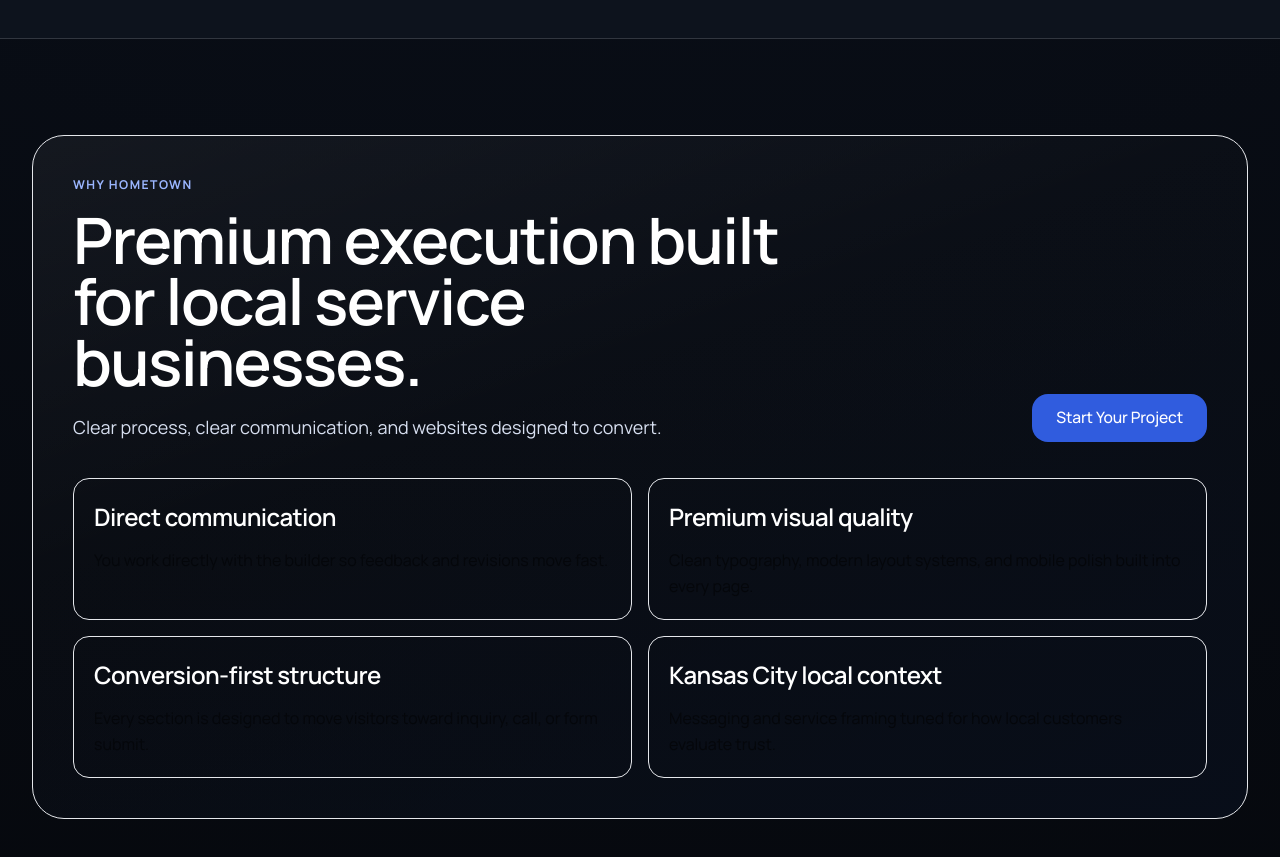
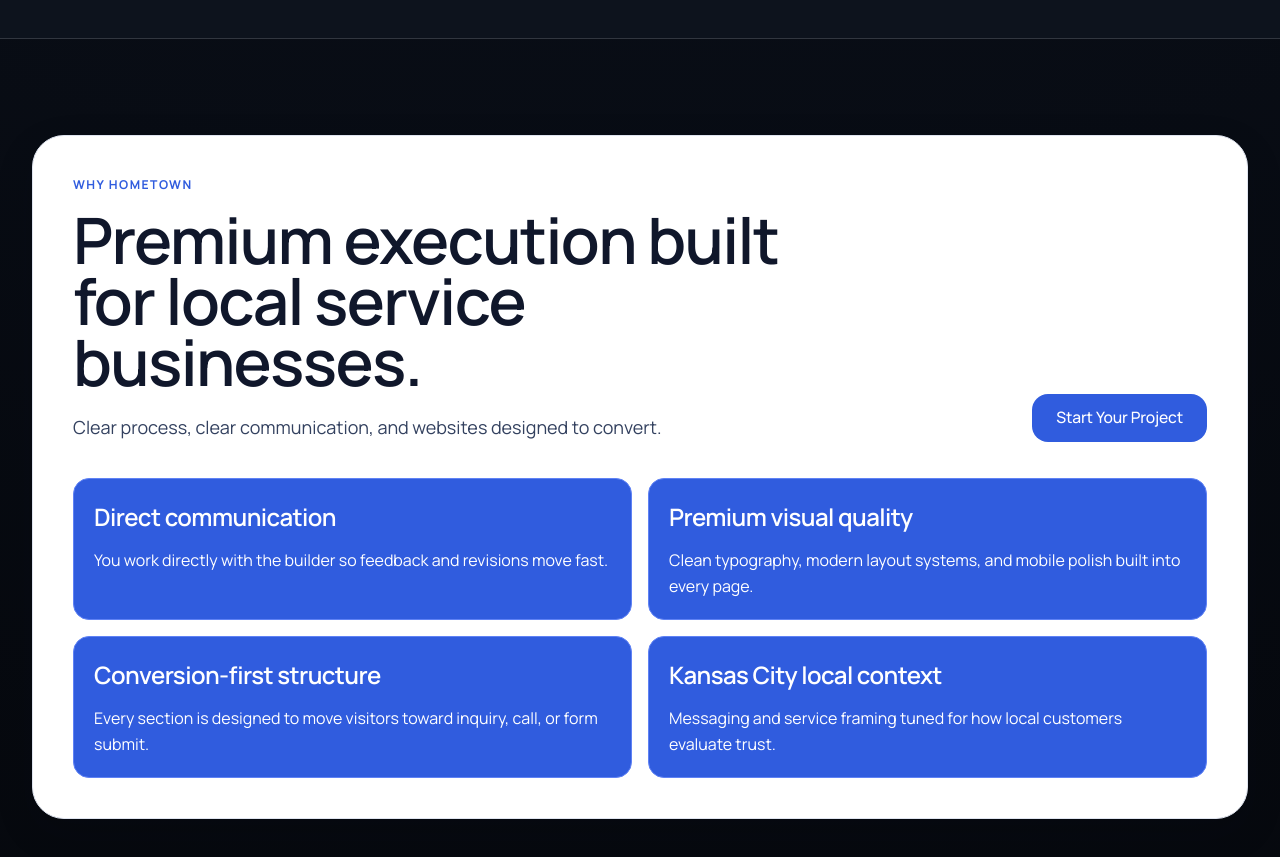
Before and after one commit to krcoffelt/HomeTown3, a Next.js app: page / in a window 1280 px wide. Shown: the part 1580-2437 px from the top of the page. Built offline with nearby package versions, Linux system fonts and the light colour scheme; no server answers.

Commit message:
Polish why hometown styling and update service pricing data

```diff
--- a/components/sections/why-hometown.tsx
+++ b/components/sections/why-hometown.tsx
@@ -23,30 +23,30 @@
 export function WhyHometown() {
   return (
     <SectionShell>
-      <section className="rounded-[2rem] border border-white/14 bg-[linear-gradient(160deg,rgba(255,255,255,0.05),rgba(255,255,255,0.01)_40%,rgba(8,14,26,0.94)_100%)] px-7 py-8 md:px-10 md:py-10">
+      <section className="rounded-[2rem] border border-[#dfe4ef] bg-white px-7 py-8 shadow-[0_14px_38px_rgba(6,10,20,0.14)] md:px-10 md:py-10">
         <div className="flex flex-wrap items-end justify-between gap-6">
           <div className="max-w-3xl">
-            <p className="kicker">Why Hometown</p>
-            <h2 className="mt-4 text-[clamp(2rem,5vw,4.2rem)] font-semibold leading-[0.95] tracking-tight text-white">
+            <p className="section-eyebrow text-[#305cde]">Why Hometown</p>
+            <h2 className="mt-4 text-[clamp(2rem,5vw,4.2rem)] font-semibold leading-[0.95] tracking-tight text-[#10172b]">
               Premium execution built for local service businesses.
             </h2>
-            <p className="mt-5 text-lg leading-relaxed text-white/84">
+            <p className="mt-5 text-lg leading-relaxed text-[#33415f]">
               Clear process, clear communication, and websites designed to convert.
             </p>
           </div>
-          <Button href="/contact#form">Start Your Project</Button>
+          <Button href="/contact#form" className="bg-[#305cde] text-white">Start Your Project</Button>
         </div>
 
         <div className="mt-9 grid gap-4 md:grid-cols-2">
           {pillars.map((item) => (
             <article
               key={item.title}
-              className="rounded-2xl border border-white/16 bg-[#0b1220]/78 px-5 py-5 transition duration-300 hover:border-white/28 hover:bg-[#0d1729]/92"
+              className="rounded-2xl border border-[#5f82f5] bg-[#305cde] px-5 py-5 transition duration-300 hover:-translate-y-0.5 hover:bg-[#2a53cf]"
             >
               <h3 className="text-[1.5rem] font-semibold tracking-tight text-white">
                 {item.title}
               </h3>
-              <p className="mt-3 text-base leading-relaxed text-white/84">
+              <p className="mt-3 text-base leading-relaxed !text-white">
                 {item.body}
               </p>
             </article>
--- a/data/services.ts
+++ b/data/services.ts
@@ -15,7 +15,7 @@
     slug: "google-business-profile-setup",
     shortDescription: "Optimize your local profile for stronger discovery.",
     fullDescription: "Setup and optimization of your Google Business Profile for stronger local visibility.",
-    price: "",
+    price: "$250",
     sortOrder: 2
   },
   {
@@ -23,7 +23,7 @@
     slug: "social-media",
     shortDescription: "Consistent social support that aligns with your website.",
     fullDescription: "Social media support focused on consistency and lead-quality messaging.",
-    price: "",
+    price: "$499/mo",
     sortOrder: 3
   },
   {
@@ -31,6 +31,7 @@
     slug: "graphic-design",
     shortDescription: "Marketing visuals that support your brand and campaigns.",
     fullDescription: "Marketing graphics for social, web, and promotional materials.",
+    price: "Custom quote",
     sortOrder: 4
   },
   {
@@ -38,7 +39,7 @@
     slug: "logo-and-brand-work",
     shortDescription: "Identity foundations for a stronger local brand.",
     fullDescription: "Logo and brand direction to keep your business visuals consistent.",
-    price: "",
+    price: "$250",
     sortOrder: 5
   }
 ];
```
